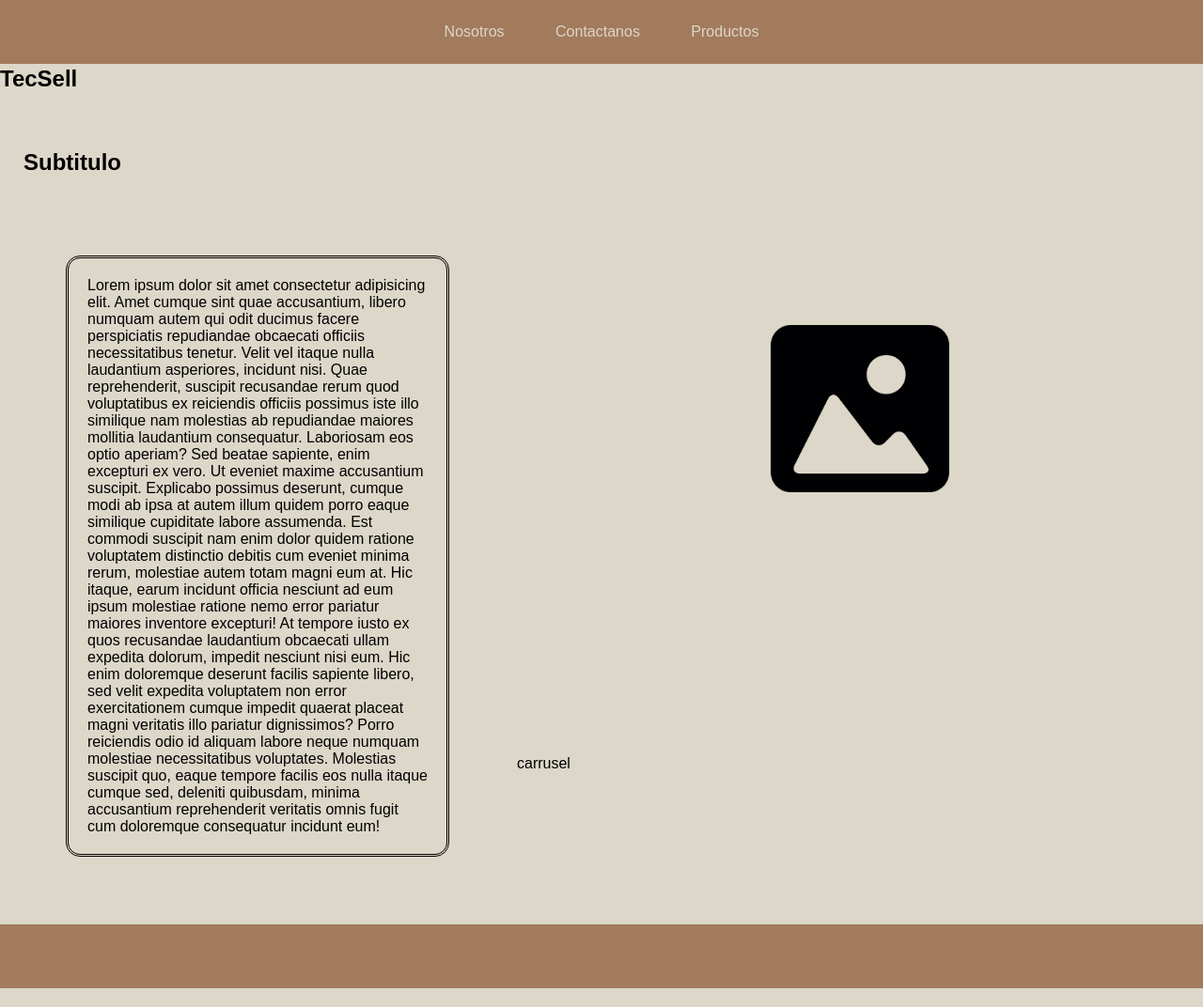
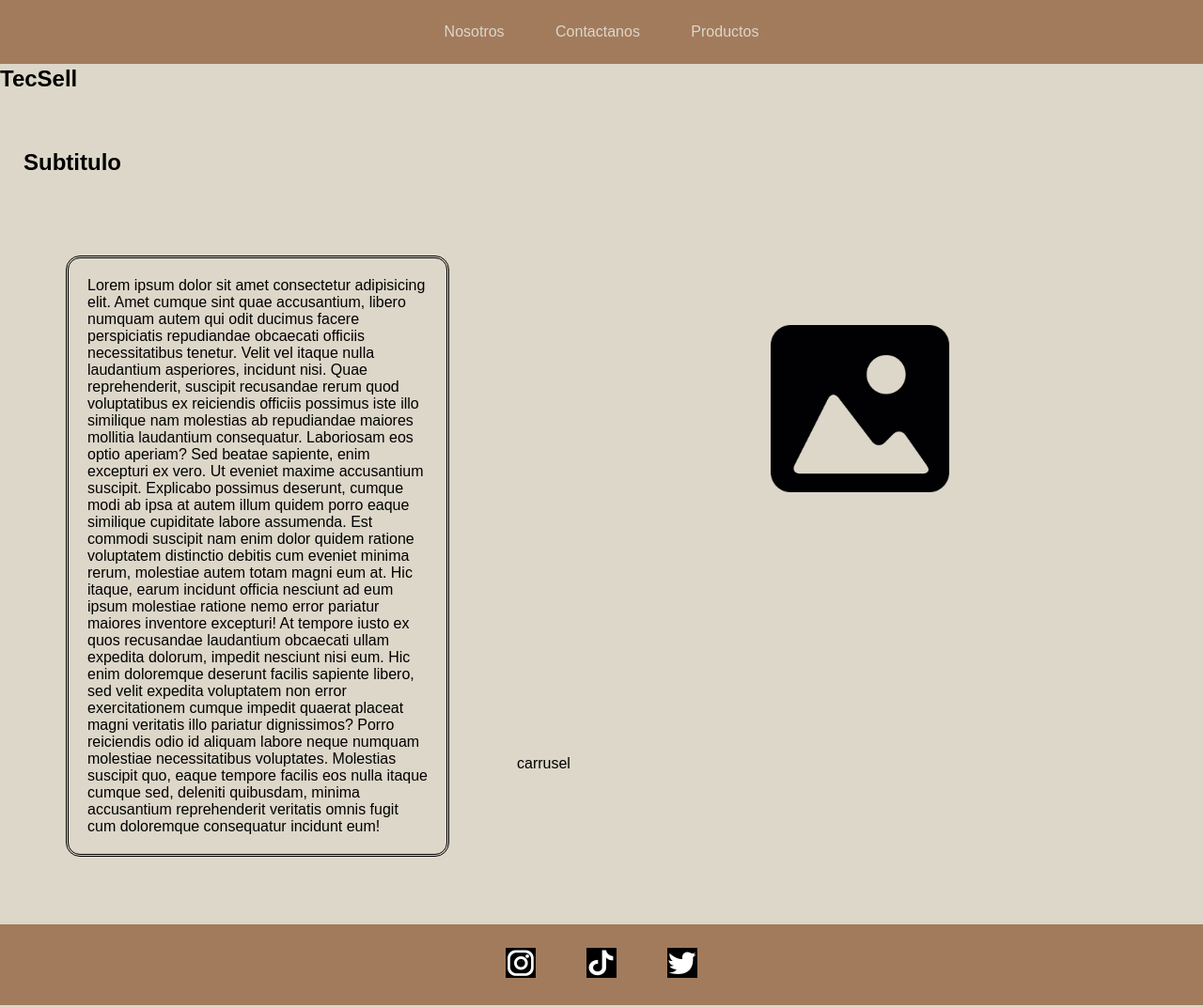
Before and after one commit to IvanSilvaa/ProyectoCoder, a plain HTML site: page index.html in a window 1280 px wide. Shown: the whole page at 94% size. Drawn offline with Linux system fonts and the light colour scheme; the site is published under a folder, as on GitHub Pages, so addresses that start at the root find nothing.

Commit message:
solucionando

```diff
--- a/index.html
+++ b/index.html
@@ -15,7 +15,7 @@
                 <div>
                     <ul class="navegacion">
                         <li>
-                            <a href="/Pages/Nosotros.html">Nosotros</a>
+                            <a href="./Pages/Nosotros.html">Nosotros</a>
                         </li>
                         <li>
                             <a href="./Pages/Contacto.html">Contactanos</a>
@@ -45,13 +45,13 @@
                 <div>
                     <ul class="navegacion">
                         <li>
-                            <a href="https://www.instagram.com/"><img src="../Multimedia/ig.png" alt=""></a>
+                            <a href="https://www.instagram.com/"><img src="./Multimedia/ig.png" alt=""></a>
                         </li>
                         <li>
-                            <a href="https://www.tiktok.com/"><img src="../Multimedia/tiktok.png" alt=""></a>
+                            <a href="https://www.tiktok.com/"><img src="./Multimedia/tiktok.png" alt=""></a>
                         </li>
                         <li>
-                            <a href="https://twitter.com/"><img src="../Multimedia/twitter.png" alt=""></a>
+                            <a href="https://twitter.com/"><img src="./Multimedia/twitter.png" alt=""></a>
                         </li>
                     </ul>
                 </div>
```
Also changed, not shown: Pages/Contacto.html (+2 -2 lines), Pages/Productos.html (+1 -1 lines).
